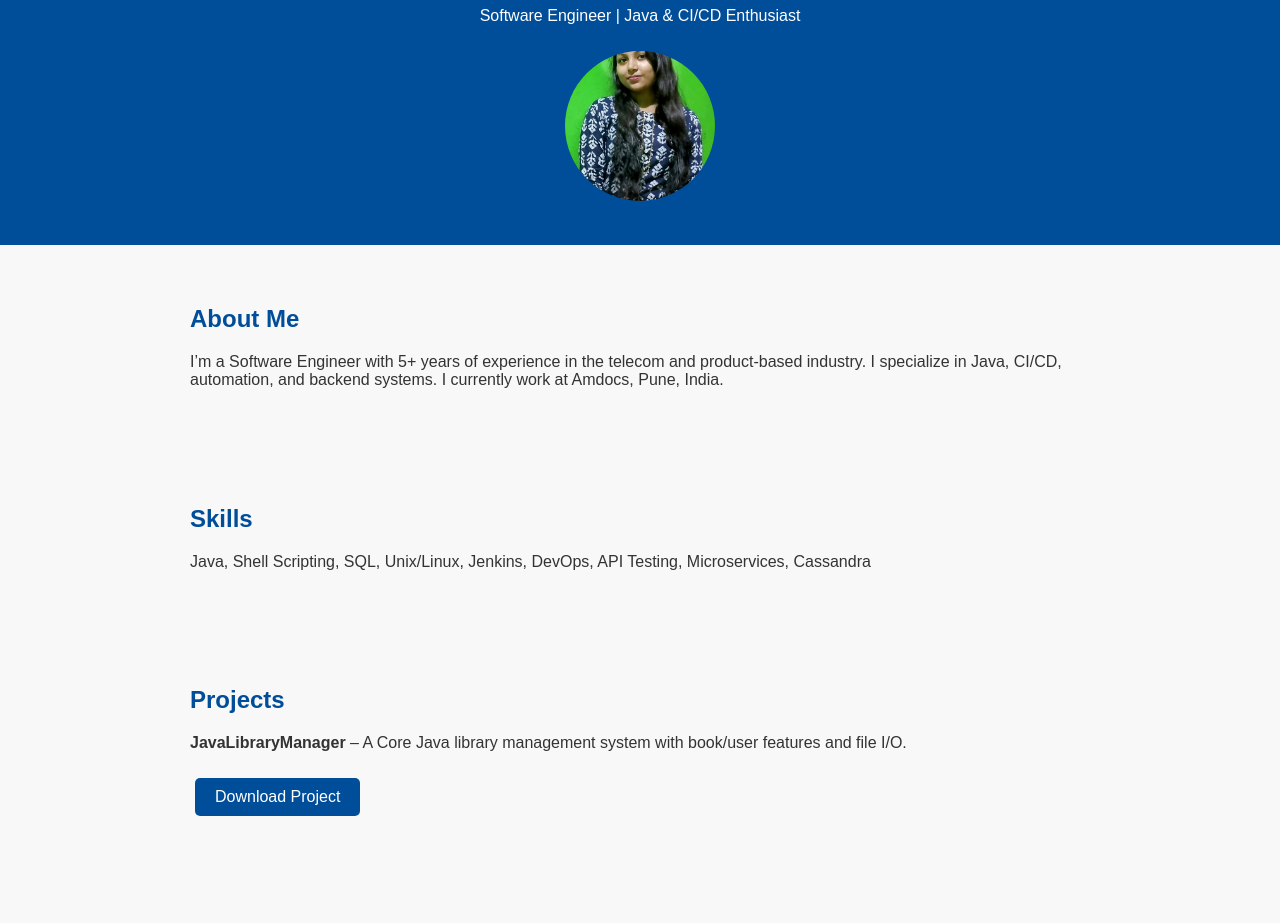
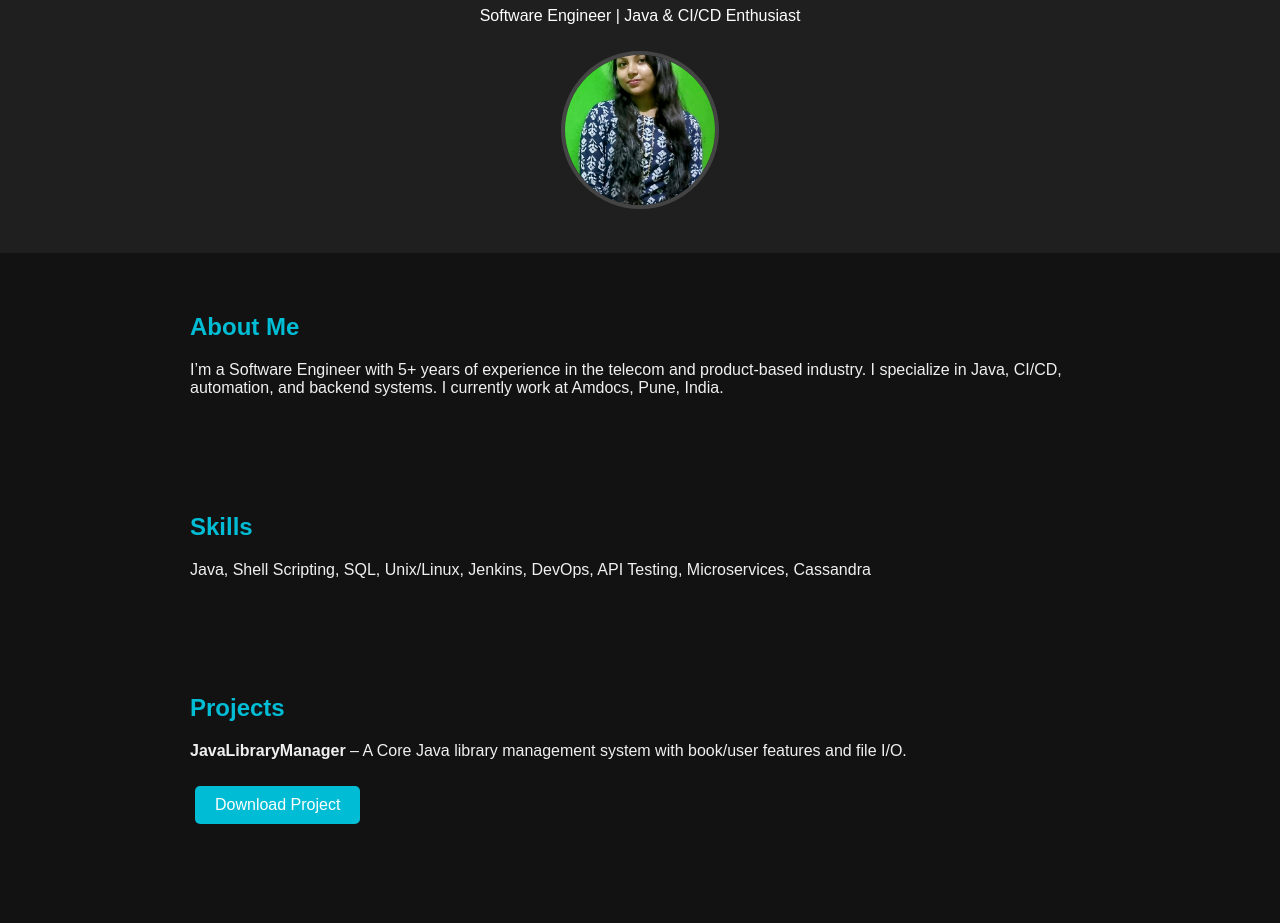
Before and after one commit to DevjaniDutta/ddutta96.github.io, a plain HTML site: page index.html in a window 1280 px wide. Shown: the part 113-1036 px from the top of the page. Drawn offline with Linux system fonts and the light colour scheme; files whose address does not match are found by name.

Commit message:
index.html

```diff
--- a/index.html
+++ b/index.html
@@ -6,13 +6,15 @@
     <title>Devjani Dutta | Portfolio</title>
     <meta name="viewport" content="width=device-width, initial-scale=1">
     <style>
-        body { font-family: Arial, sans-serif; margin: 0; padding: 0; background: #f8f8f8; color: #333; }
-        header { background: #004d99; color: white; padding: 40px 20px; text-align: center; }
-        img.profile { border-radius: 50%; width: 150px; height: 150px; object-fit: cover; margin-top: 10px; }
+        body { font-family: Arial, sans-serif; margin: 0; padding: 0; background: #121212; color: #f0f0f0; }
+        header { background: #1f1f1f; color: #ffffff; padding: 40px 20px; text-align: center; }
+        img.profile { border-radius: 50%; width: 150px; height: 150px; object-fit: cover; margin-top: 10px; border: 4px solid #444; }
         section { padding: 40px 20px; max-width: 900px; margin: auto; }
-        h2 { color: #004d99; }
-        .button { display: inline-block; margin: 10px 5px; padding: 10px 20px; background: #004d99; color: white; text-decoration: none; border-radius: 5px; }
-        footer { background: #eee; text-align: center; padding: 20px; }
+        h2 { color: #00bcd4; }
+        .button { display: inline-block; margin: 10px 5px; padding: 10px 20px; background: #00bcd4; color: white; text-decoration: none; border-radius: 5px; }
+        .button:hover { background: #0199a4; }
+        a { color: #00bcd4; text-decoration: none; }
+        footer { background: #1f1f1f; color: #aaa; text-align: center; padding: 20px; }
     </style>
 </head>
 <body>
```
